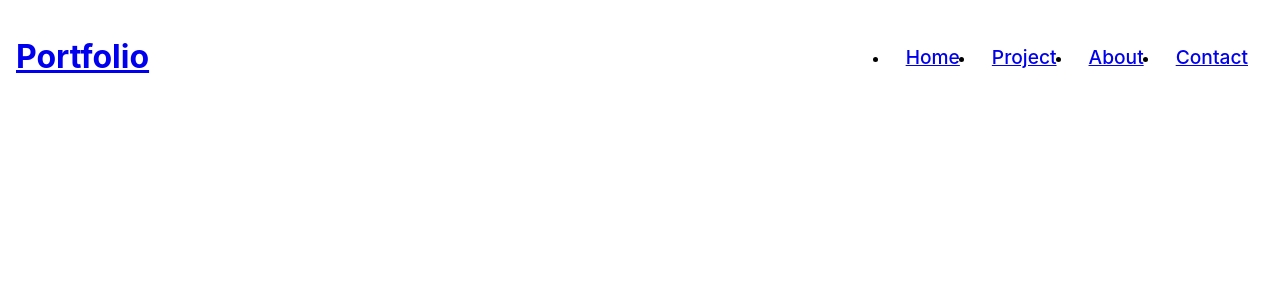
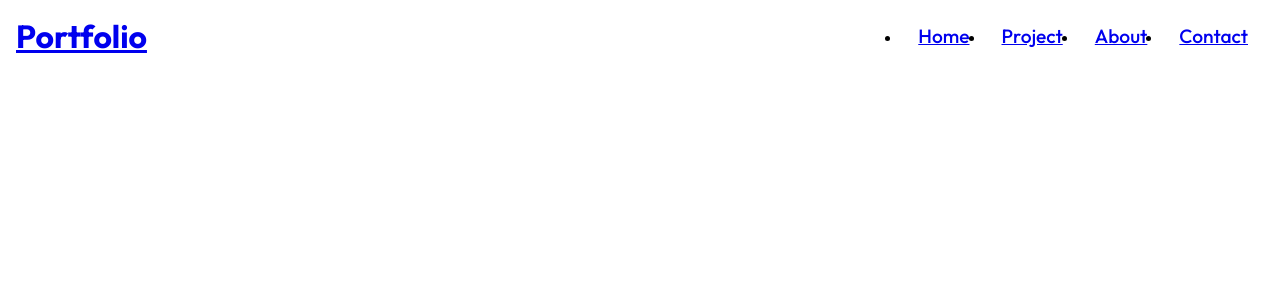
Before and after one commit to yeabtsega45/My-Portfolio, a React (Create React App) app: page / in a window 1280 px wide. Shown: the top 300 px of the page. Built offline with nearby package versions, Linux system fonts and the light colour scheme.

Commit message:
styling index css

```diff
--- a/src/index.css
+++ b/src/index.css
@@ -1,13 +1,7 @@
-body {
+@import url('https://fonts.googleapis.com/css2?family=Outfit:wght@100;200;300;400;500;600;700;800;900&display=swap');
+* {
+  box-sizing: border-box;
   margin: 0;
-  font-family: -apple-system, BlinkMacSystemFont, 'Segoe UI', 'Roboto', 'Oxygen',
-    'Ubuntu', 'Cantarell', 'Fira Sans', 'Droid Sans', 'Helvetica Neue',
-    sans-serif;
-  -webkit-font-smoothing: antialiased;
-  -moz-osx-font-smoothing: grayscale;
+  padding: 0;
+  font-family: 'Outfit', sans-serif;
 }
-
-code {
-  font-family: source-code-pro, Menlo, Monaco, Consolas, 'Courier New',
-    monospace;
-}
```
